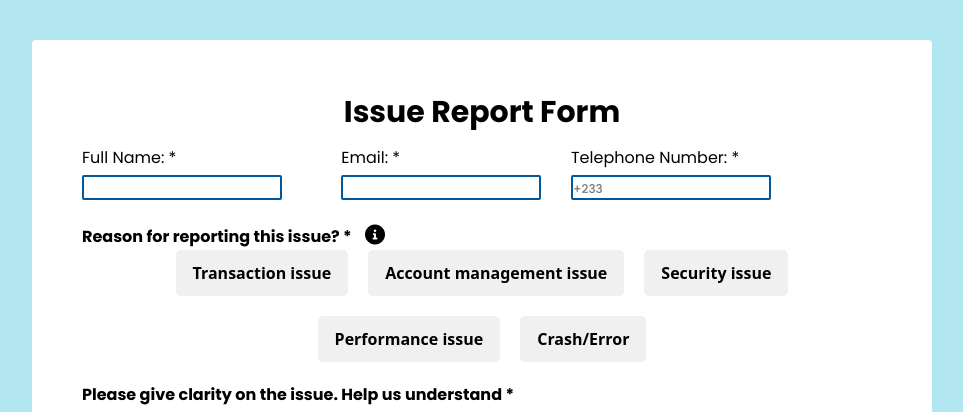
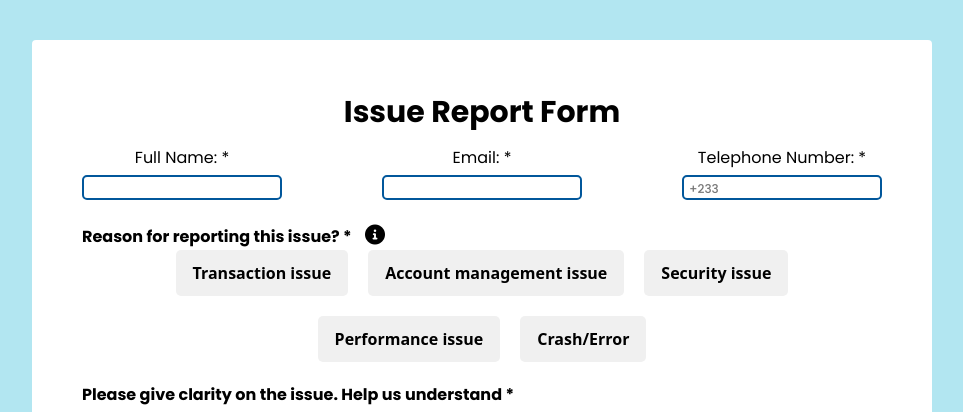
Before and after one commit to hemodious/work, a Flask app: page /complaint in a window 1280 px wide. Shown: the top 412 px of the page, without its empty margins (158-1121 px from the left). Run offline with Flask 2, Linux system fonts and the light colour scheme; some libraries are stand-ins or nearby versions.

Commit message:
Flex box changes

```diff
--- a/one/static/index.css
+++ b/one/static/index.css
@@ -36,17 +36,25 @@ body{
 }
 .info {
     display: flex;
+    flex-wrap: wrap;
     gap: 10px;
     justify-content: space-between;
-    width: 100%; /* Ensure it takes full width */
+    align-items: center;
+    max-width: 100%; /* Ensure it takes full width */
     margin-bottom: 10px; /* Add margin to separate from other elements */
 }
 .info .info-detail {
     padding: 10px 0; /* Adjust padding */
+    max-width: 300px;
+    display: flex;
+    flex-direction: column;
+    justify-content: center;
+    align-items: center;
 }
 .info .info-detail input {
     margin-top: 5px; /* Reduced margin */
-    border-radius: 2px;
+    border-radius: 5px;
+    padding-left: 5px;
     height: 25px;
     width: 200px;
     border: 2px solid #01579b;
@@ -56,6 +64,7 @@ body{
 .info .info-detail input::placeholder{
     font-size: 12px;
 }
+
 .report-option {
     display: flex;
     flex-wrap: wrap;
```
